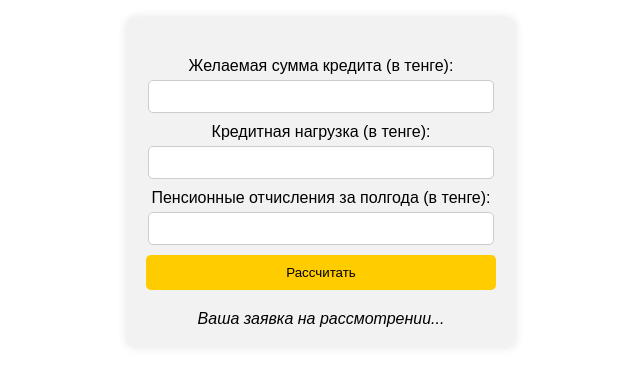
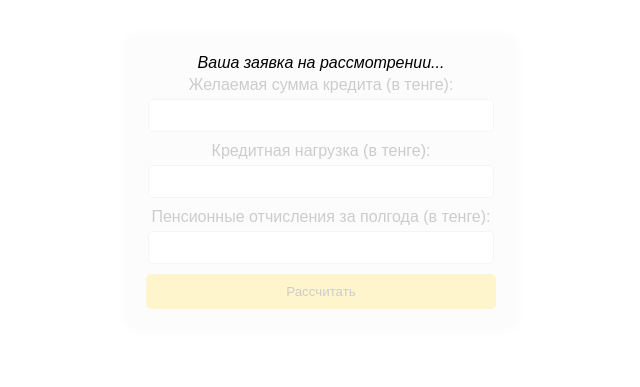
Before and after one commit to runas24/test1, a plain HTML site: page index.html in a window 1280 px wide. Shown: the part 337-724 px from the top of the page, without its empty margins (319-959 px from the left). Drawn offline with Linux system fonts and the light colour scheme.

Commit message:
styles.css

```diff
--- a/styles.css
+++ b/styles.css
@@ -66,23 +66,26 @@ button[type="submit"]:hover {
     background-color: #ffdb4d;
 }
 
-/* Добавляем анимацию для класса "loading" */
-.result-container button[type="submit"].loading::after {
-    content: "";
-    width: 20px;
-    height: 20px;
-    border: 2px solid #fff;
-    border-top: 2px solid #000;
-    border-radius: 50%;
-    display: inline-block;
+.loading-overlay {
+    display: none;
     position: absolute;
-    top: 50%;
-    left: 50%;
-    transform: translate(-50%, -50%);
-    animation: spin 1s linear infinite;
+    top: 0;
+    left: 0;
+    width: 100%;
+    height: 100%;
+    background-color: rgba(255, 255, 255, 0.8);
+    display: flex;
+    justify-content: center;
+    align-items: center;
+    z-index: 1;
 }
 
-.result-container .loading-message {
-    margin-top: 20px;
+.loading-message {
     font-style: italic;
 }
+
+/* Добавляем анимацию вращения */
+@keyframes spin {
+    0% { transform: rotate(0deg); }
+    100% { transform: rotate(360deg); }
+}
```
